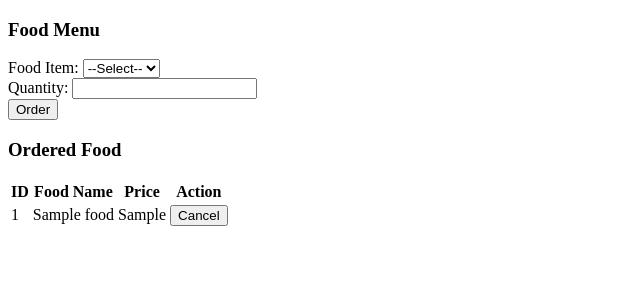
After one commit to evanwongkh/CPSC471Project, a PHP site: page /food.php in a window 1280 px wide. The commit adds this page. Shown: the top 300 px of the page, without its empty margins (0-640 px from the left). Run offline with PHP 8.4, Linux system fonts and the light colour scheme; a user stored in the database is signed in; tables that the repository leaves empty hold one stand-in row (values such as "Sample post").

Commit message:
Added food.php functionality

```diff
--- /dev/null
+++ b/food.php
@@ -0,0 +1,108 @@
+<?php
+session_start();
+
+if (!isset($_SESSION['username'])) {
+    header("Location: index.php");
+    exit();
+}
+
+$servername = "localhost";
+$username = "root";
+$password = "";
+$database = "movietheatre";
+
+$conn = mysqli_connect($servername, $username, $password, $database);
+
+if (!$conn) {
+    die("Connection failed: " . mysqli_connect_error());
+}
+
+$AccID = $_SESSION['AccID'];
+
+if (isset($_POST['submit'])) {
+    $name = $_POST['food'];
+    $quantity = $_POST['quantity'];
+    $price = $quantity * 10;
+
+    // Insert order into database
+    $sql = "INSERT INTO food (AccID, name, price) VALUES ('$AccID', '$name', '$price')";
+
+    if (mysqli_query($conn, $sql)) {
+        $message = "Order placed successfully.";
+    } else {
+        $error = "Error placing order: " . mysqli_error($conn);
+    }
+}
+
+if (isset($_POST['cancel'])) {
+    $OrderNumber = $_POST['OrderNumber'];
+
+    // Delete order from database
+    $sql = "DELETE FROM food WHERE OrderNumber=$OrderNumber";
+    mysqli_query($conn, $sql);
+}
+
+$sql = "SELECT * FROM food WHERE AccID = '$AccID' ";
+$result = mysqli_query($conn, $sql);
+
+mysqli_close($conn);
+?>
+
+<!DOCTYPE html>
+<html>
+
+<head>
+    <title>Food Menu</title>
+</head>
+
+<body>
+    <h3>Food Menu</h3>
+    <?php if (isset($message)) echo "<p style='color:green'>$message</p>" ?>
+    <?php if (isset($error)) echo "<p style='color:red'>$error</p>" ?>
+    <form method="post" action="<?php echo htmlspecialchars($_SERVER["PHP_SELF"]); ?>">
+        <label for="food">Food Item:</label>
+        <select name="food" id="food" required>
+            <option value="">--Select--</option>
+            <option value="Burger">Burger</option>
+            <option value="Pizza">Pizza</option>
+            <option value="Fries">Fries</option>
+            <option value="Salad">Salad</option>
+        </select>
+        <br>
+        <label for="quantity">Quantity:</label>
+        <input type="number" name="quantity" id="quantity" required>
+        <br>
+        <input type="submit" name="submit" value="Order">
+    </form>
+
+    <h3>Ordered Food</h3>
+    <table>
+        <thead>
+            <tr>
+                <th>ID</th>
+                <th>Food Name</th>
+                <th>Price</th>
+                <th>Action</th>
+            </tr>
+        </thead>
+        <tbody>
+            <?php while ($row = mysqli_fetch_assoc($result)) : ?>
+                <tr>
+                    <td><?php echo $row['OrderNumber']; ?></td>
+                    <td><?php echo $row['Name']; ?></td>
+                    <td><?php echo $row['Price']; ?></td>
+                    <td>
+                        <form method="post" action="<?php echo htmlspecialchars($_SERVER["PHP_SELF"]); ?>">
+                            <input type="hidden" name="OrderNumber" value="<?php echo $row['OrderNumber']; ?>">
+                            <input type="submit" name="cancel" value="Cancel">
+                        </form>
+                    </td>
+                </tr>
+            <?php endwhile; ?>
+        </tbody>
+    </table>
+
+
+</body>
+
+</html>
```
Also changed, not shown: dashboard.php (+1 -1 lines).
